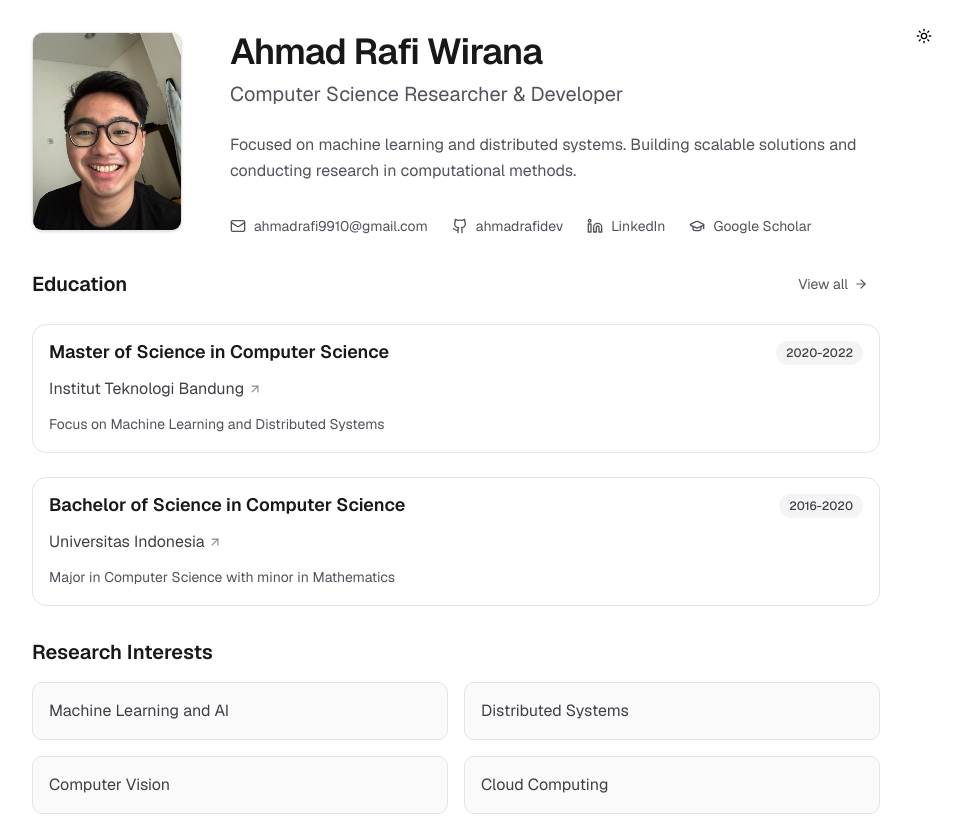
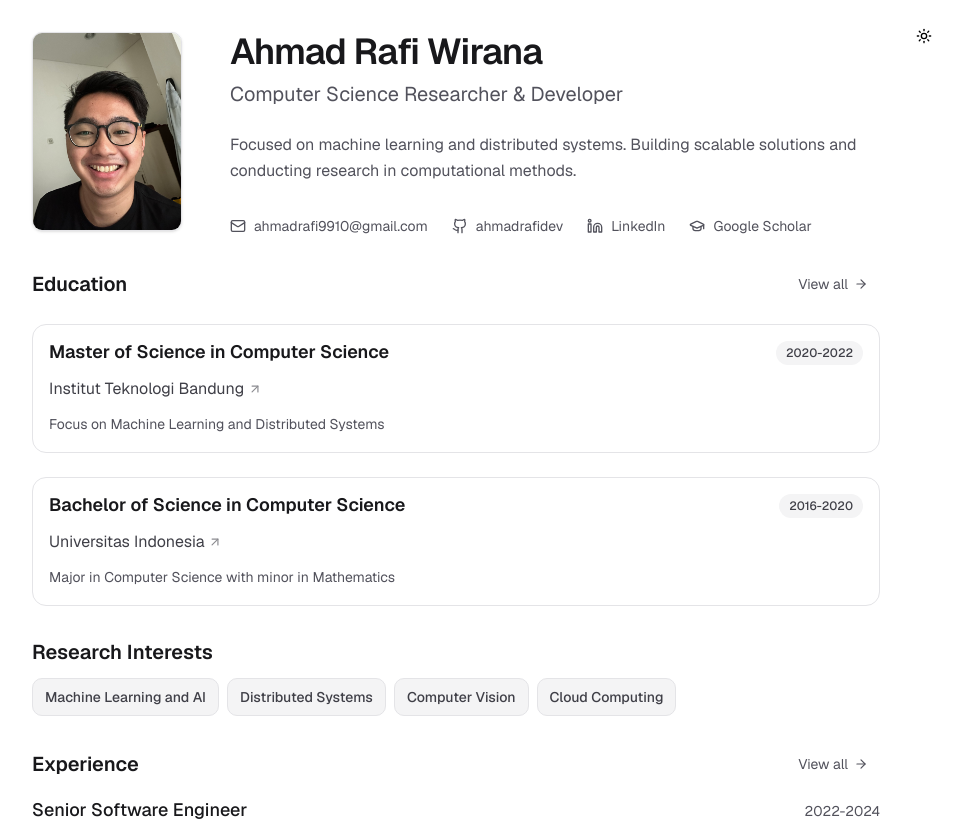
Before and after one commit to ahmadrafidev/cv, a Next.js app: page / in a window 1280 px wide. Shown: the top 821 px of the page, without its empty margins (184-1147 px from the left). Built offline with nearby package versions, Linux system fonts and the light colour scheme.

Commit message:
change research interest UI to pill from card

```diff
--- a/components/home/research-section.tsx
+++ b/components/home/research-section.tsx
@@ -6,18 +6,18 @@ interface ResearchSectionProps {
 
 export function ResearchSection({ research }: ResearchSectionProps) {
   return (
-    <section aria-labelledby="research-heading">
-      <h2 id="research-heading" className="text-lg md:text-xl font-semibold mb-4 text-zinc-900 dark:text-zinc-50">Research Interests</h2>
-      <div className="grid grid-cols-1 md:grid-cols-2 gap-4">
+    <section aria-labelledby="research-heading" className="space-y-3">
+      <h2 id="research-heading" className="text-lg md:text-xl font-semibold text-zinc-900 dark:text-zinc-50">
+        Research Interests
+      </h2>
+      <div className="flex flex-wrap gap-2">
         {research.research_interests.map((interest: string, index: number) => (
-          <div
+          <span
             key={index}
-            className="p-4 rounded-lg border border-zinc-200 dark:border-zinc-800 bg-zinc-50 dark:bg-zinc-800/50 hover:bg-zinc-100 dark:hover:bg-zinc-800 hover:border-zinc-300 dark:hover:border-zinc-700 transition-all duration-200 cursor-default"
+            className="inline-flex items-center px-3 py-2 rounded-lg text-sm font-medium bg-zinc-100 dark:bg-zinc-800 text-zinc-700 dark:text-zinc-300 border border-zinc-200 dark:border-zinc-700 hover:bg-zinc-200 dark:hover:bg-zinc-700 hover:border-zinc-300 dark:hover:border-zinc-600 transition-all duration-200 cursor-default"
           >
-            <p className="text-sm md:text-base text-zinc-700 dark:text-zinc-300">
-              {interest}
-            </p>
-          </div>
+            {interest}
+          </span>
         ))}
       </div>
     </section>
```
